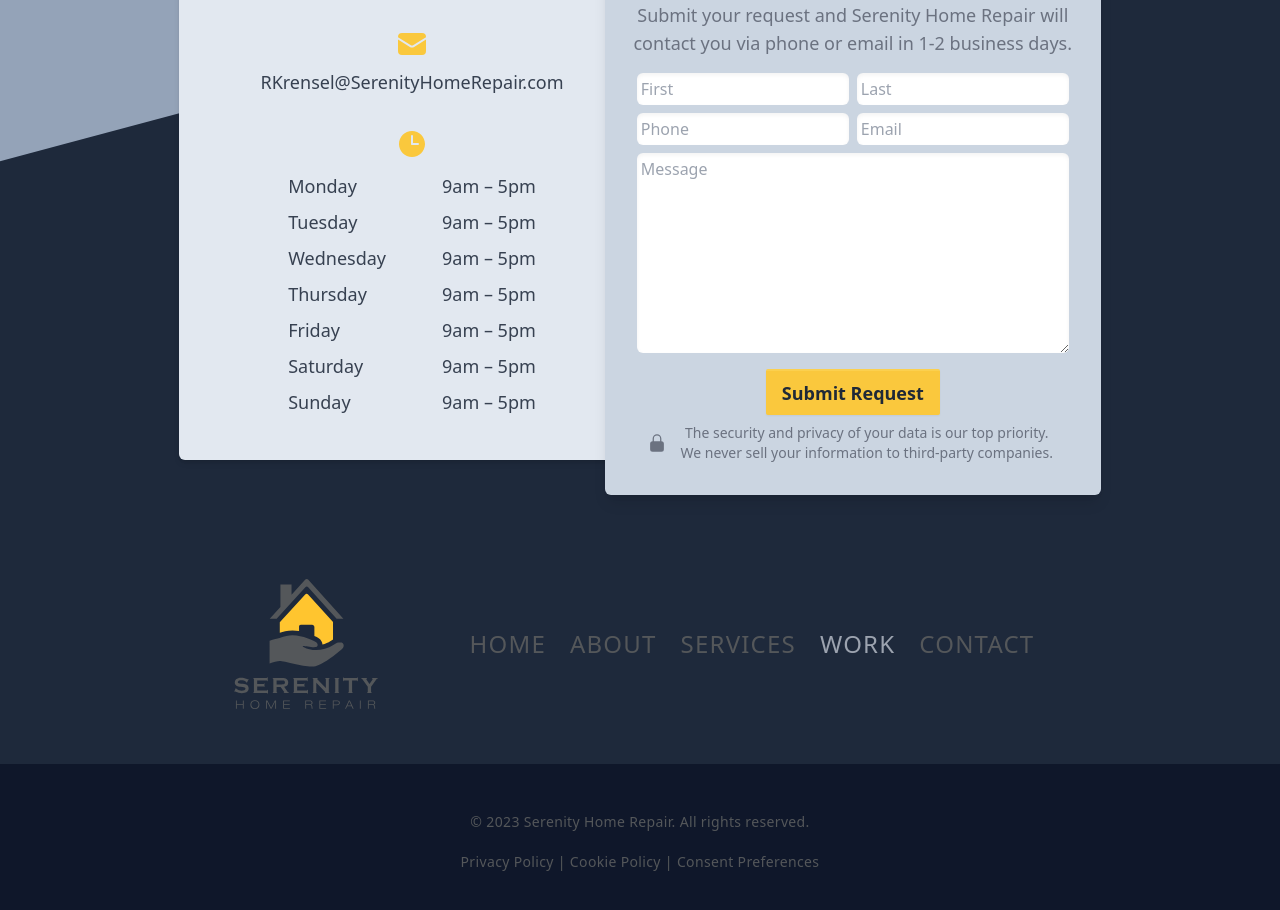
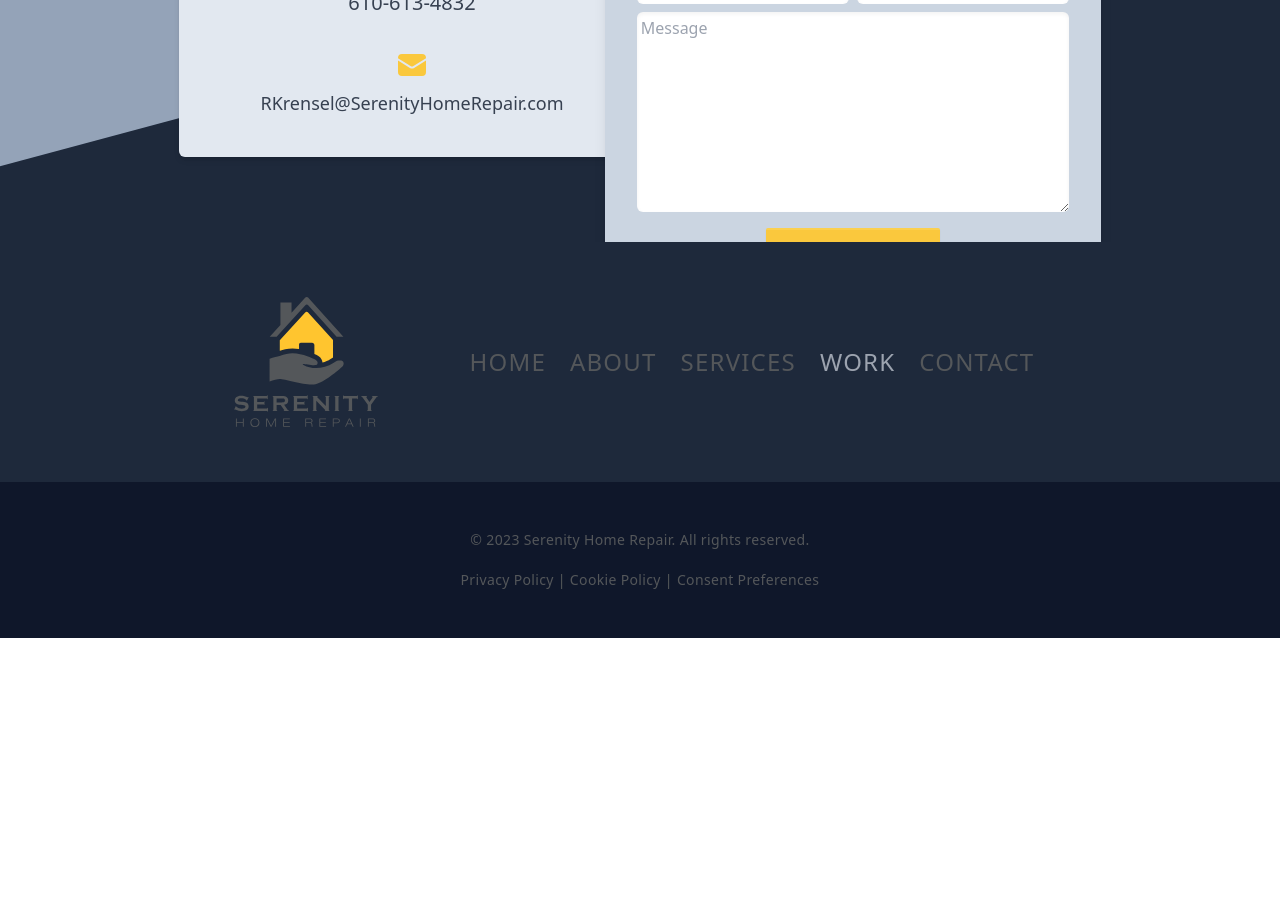
Before and after one commit to jeklnd/serenity, a Next.js app: page /work in a window 1280 px wide. Shown: the part 6460-7370 px from the top of the page. After the commit the page ends 7098 px from the top, so only its background shows below. Built offline with nearby package versions, Linux system fonts and the light colour scheme.

Commit message:
remove hours of operation

```diff
--- a/src/components/Contact/ContactInformation.jsx
+++ b/src/components/Contact/ContactInformation.jsx
@@ -6,15 +6,15 @@ export default function ContactInformation({ classesFromParent }) {
     const divStyles = "flex flex-col gap-2 items-center";
     const iconStyles = "h-8 w-8 text-sy-500";
     const pStyles = "text-xl font-medium";
-    const weekdays = [
-        "Monday",
-        "Tuesday",
-        "Wednesday",
-        "Thursday",
-        "Friday",
-        "Saturday",
-        "Sunday",
-    ];
+    // const weekdays = [
+    //     "Monday",
+    //     "Tuesday",
+    //     "Wednesday",
+    //     "Thursday",
+    //     "Friday",
+    //     "Saturday",
+    //     "Sunday",
+    // ];
 
     return (
         <div
@@ -39,7 +39,7 @@ export default function ContactInformation({ classesFromParent }) {
                 </div>
 
                 {/* Hours of Operation Div*/}
-                <div className={`${divStyles}`}>
+                {/* <div className={`${divStyles}`}>
                     <ClockIcon className={iconStyles} />
                     <ul>
                         {weekdays.map((day, index) => {
@@ -56,7 +56,7 @@ export default function ContactInformation({ classesFromParent }) {
                             );
                         })}
                     </ul>
-                </div>
+                </div> */}
             </div>
         </div>
     );
```
